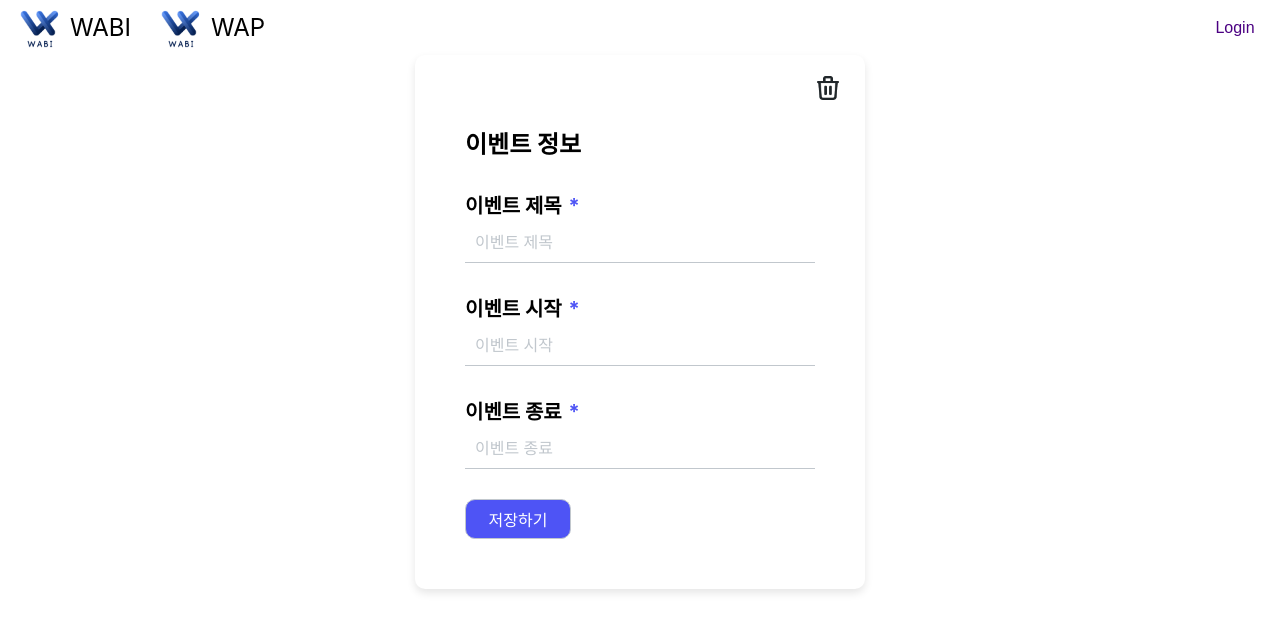
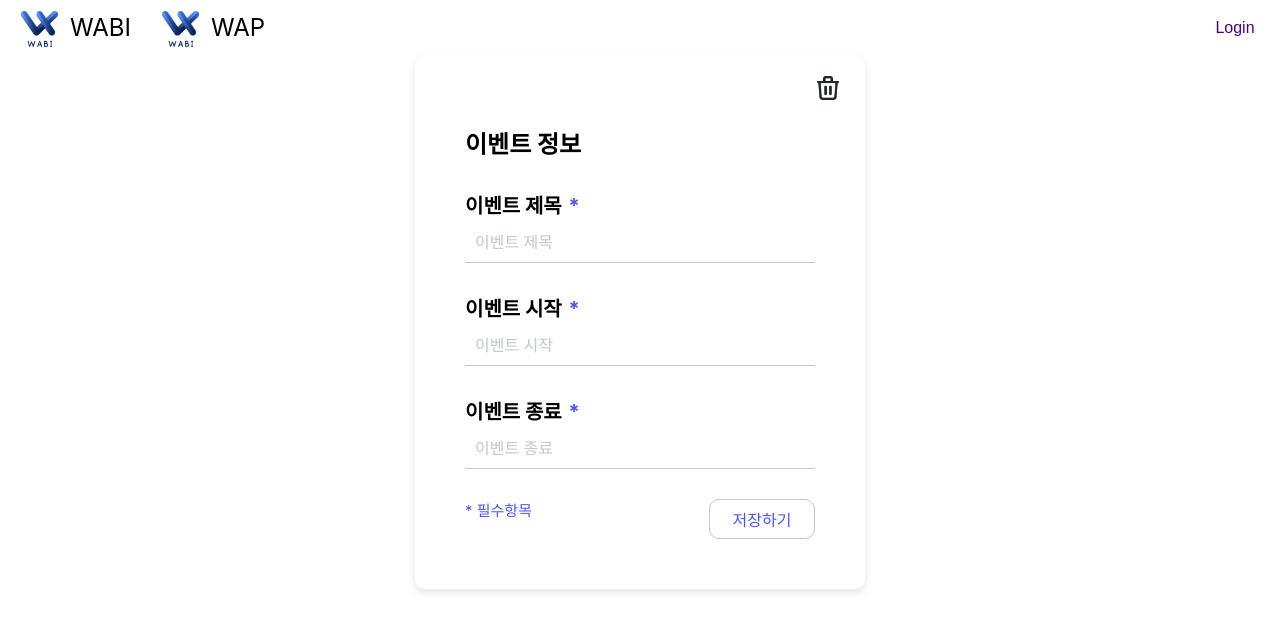
Before and after one commit to pknu-wap/WABI-FE, a React (Create React App) app in the folder client/: page /eventGroupSwitcher in a window 1280 px wide. Shown: the top 632 px of the page. Built offline with nearby package versions, Linux system fonts and the light colour scheme.

Commit message:
#38 Feature : CommonFormLayout 필수항목 처리 로직 추가
1. 필수항목 처리 로직 추가
2. 기존 Button에서 FormSaveButton 적용

```diff
--- a/client/src/components/common/CommonFormLayout/CommonFormLayout.tsx
+++ b/client/src/components/common/CommonFormLayout/CommonFormLayout.tsx
@@ -1,6 +1,6 @@
-import React from 'react';
+import React, {useState} from 'react';
 import * as Styled from 'components/common/CommonFormLayout/CommonFormLayout.styles';
-import Button from 'components/common/Button/Button';
+import FormSaveButton from 'components/EventGroupSwitcher/FormSaveButton/FormSaveButton';
 
 interface CreateFormLayoutProps {
   title: string;
@@ -15,9 +15,29 @@ const CommonFormLayout = ({
   onSubmit,
   onDelete,
 }: CreateFormLayoutProps) => {
+  const [isError, setIsError] = useState(false);
+
+  const handleSubmit = (event: React.FormEvent<HTMLFormElement>) => {
+    event.preventDefault();
+
+    const form = event.target as HTMLFormElement;
+
+    if (!form.checkValidity()) {
+      setIsError(true);
+      const firstInvalidInput = form.querySelector(
+        'input:invalid',
+      ) as HTMLInputElement | null;
+      if (firstInvalidInput) {
+        firstInvalidInput.focus();
+      }
+    } else {
+      setIsError(false);
+      onSubmit();
+    }
+  };
+
   return (
     <Styled.FormContainer>
-      <Styled.FormTitle>{title}</Styled.FormTitle>
       {onDelete && (
         <Styled.DeleteButton onClick={onDelete}>
           <Styled.DeleteIcon
@@ -26,20 +46,18 @@ const CommonFormLayout = ({
           />
         </Styled.DeleteButton>
       )}
-      <Styled.Form onSubmit={onSubmit}>
+      <Styled.FormTitle>{title}</Styled.FormTitle>
+      <Styled.Form onSubmit={handleSubmit} noValidate>
         {children}
-        <Button
-          type="submit"
-          width="106px"
-          height="40px"
-          buttonColor="#4E54F5"
-          borderColor="#C1C7CD"
-          borderRadius="10px"
-          fontColor="#FFFFFF"
-          fontSize="16px"
-        >
-          저장하기
-        </Button>
+        <Styled.FormFooter>
+          <Styled.RequiredNote>* 필수항목</Styled.RequiredNote>
+          <FormSaveButton />
+        </Styled.FormFooter>
+        {isError && (
+          <Styled.ErrorMessage>
+            필수항목을 모두 입력하지 않았습니다.
+          </Styled.ErrorMessage>
+        )}
       </Styled.Form>
     </Styled.FormContainer>
   );
```
